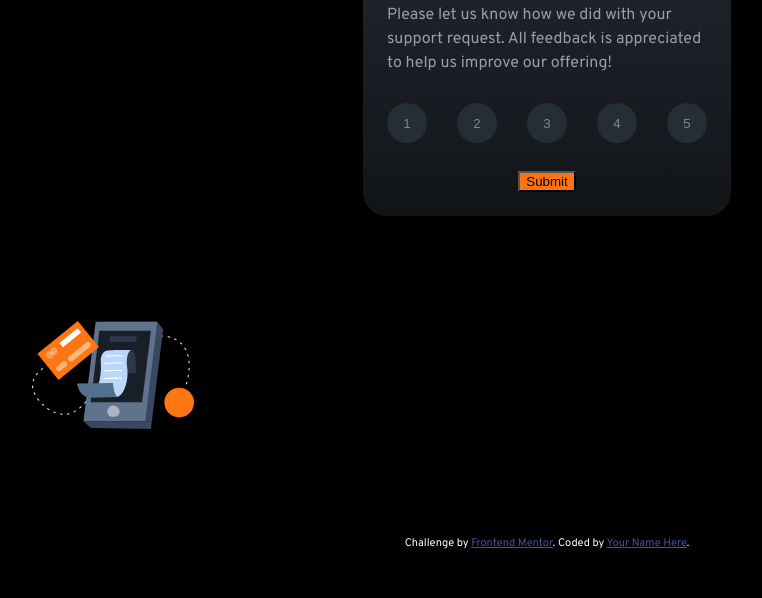
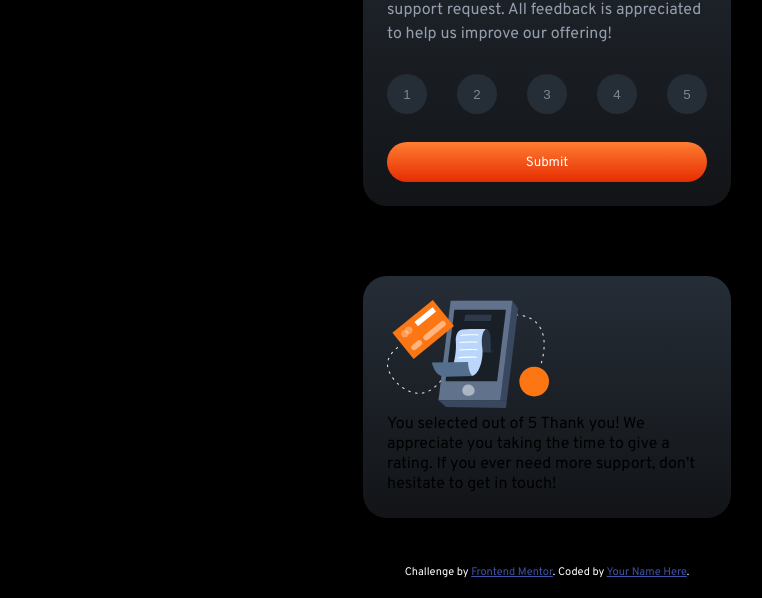
Before and after one commit to Armeth/FrEndMent2, a plain HTML site: page index.html in a window 1280 px wide. Shown: the part 218-816 px from the top of the page, without its empty margins (93-855 px from the left). Drawn offline with Linux system fonts and the light colour scheme; files whose address does not match are found by name.

Commit message:
Update styles.css

```diff
--- a/styles.css
+++ b/styles.css
@@ -7,7 +7,7 @@
 }
 @font-face {
   font-family: Overpass;
-  font-style: normal;
+  font-style: bold;
   font-weight: 600;
   font-display: swap;
   src: url(./fonts/Overpass-Bold.ttf);
@@ -67,6 +67,14 @@ p {
   margin: 1.5rem;
   background: linear-gradient(var(--DarkBlue), var(--VeryDarkBlue));
 }
+.card2 {
+  background-color: var(--VeryDarkBlue);
+  padding: 1.5rem;
+  max-width: 320px;
+  border-radius: 1.5rem;
+  margin: 1.5rem;
+  background: linear-gradient(var(--DarkBlue), var(--VeryDarkBlue));
+}
 .submitdiv {
   display: grid;
   place-items: center;
@@ -83,3 +91,24 @@ p {
 .attribution a {
   color: hsl(228, 45%, 44%);
 }
+
+#subbutton {
+  background-image: linear-gradient(-180deg, #ff7e31, #e62c03);
+  border-radius: 20px;
+  color: #ffffff;
+  cursor: pointer;
+  display: inline-block;
+  font-family: Overpass, sans-serif;
+  height: 40px;
+  text-align: center;
+  width: 100%;
+  border: 0;
+  transition: box-shadow 0.2s;
+}
+
+#subbutton:hover {
+  box-shadow: rgba(253, 76, 0, 0.5) 0 3px 8px;
+}
+.ratings button:hover {
+  box-shadow: rgba(253, 76, 0, 0.5) 0 3px 8px;
+}
```
